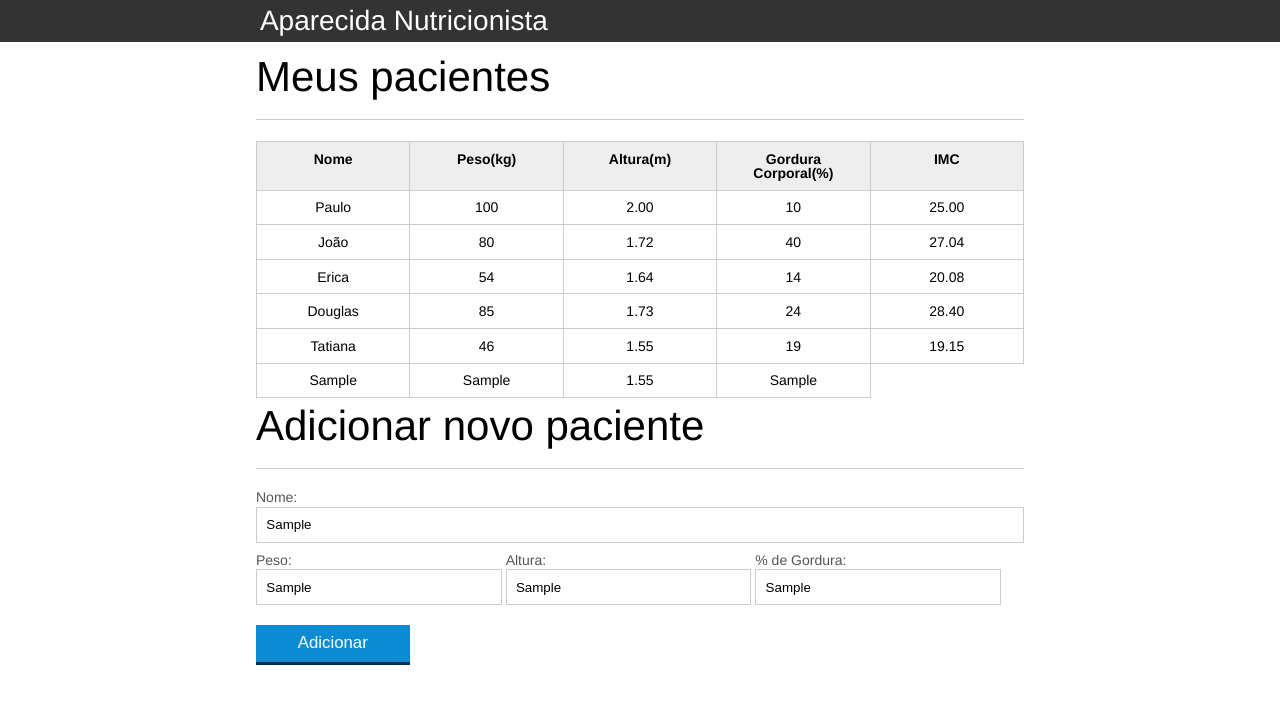
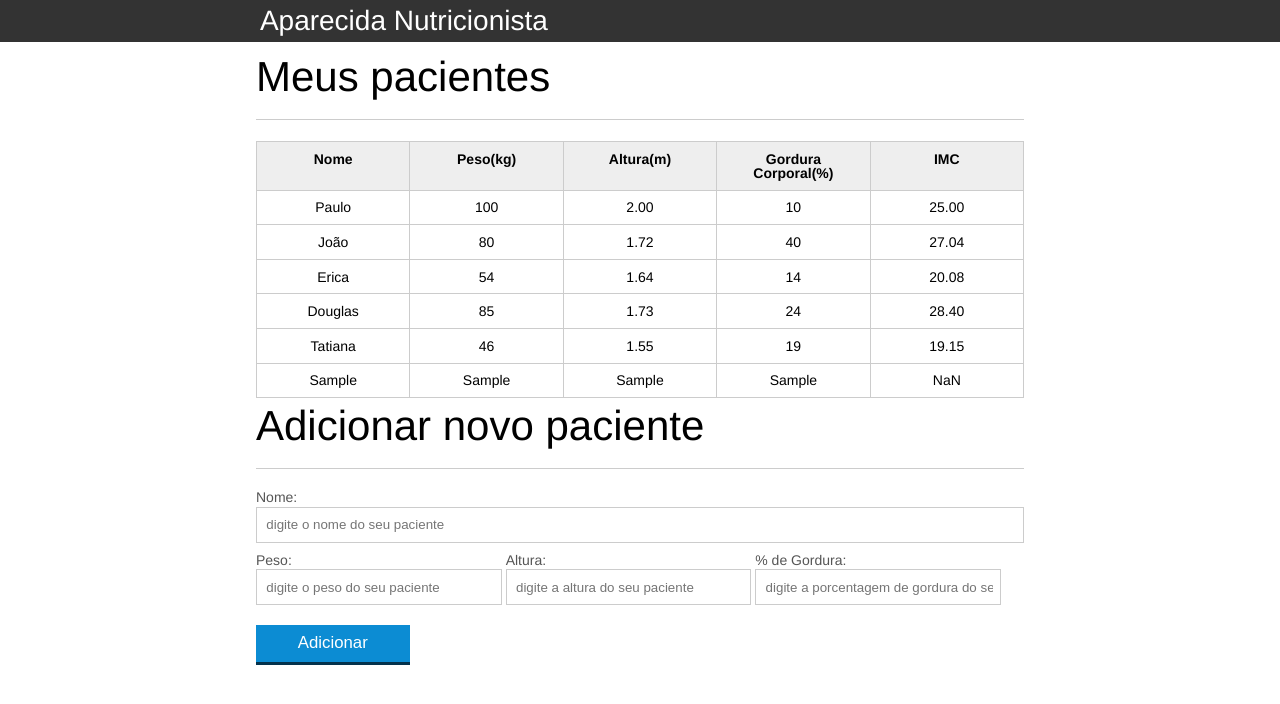
Before and after one commit to leonardobugoni/nutricionista, a plain HTML site: page index.html in a window 1280 px wide. Both pictures are taken after typing "Sample", "Sample", "Sample", "Sample" into the empty fields and a click on the button "Adicionar". Drawn offline with Linux system fonts and the light colour scheme.

Commit message:
Resolvendo bug do NOME

```diff
--- a/index.html
+++ b/index.html
@@ -97,5 +97,6 @@
 </section>
 		</main>
 		<script src="js/principal.js"></script>
+		<script src="js/form.js"></script>
 	</body>
 </html>
--- /dev/null
+++ b/js/form.js
@@ -0,0 +1,57 @@
+var botaoAdicionar = document.querySelector("#adicionar-paciente");
+botaoAdicionar.addEventListener("click" , function(event){ //Cria um evento de click chamando uma function
+	event.preventDefault(); //Evita o comportamento padrao de um evento
+
+	var form = document.querySelector("#form-adiciona");
+
+	var paciente = obtemPacienteDoFormulario(form);
+
+	var pacienteTr = montaTr(paciente);
+
+
+	var tabela = document.querySelector("#tabela-pacientes");
+
+	tabela.appendChild(pacienteTr);
+
+	form.reset();
+
+});
+
+	function montaTr(paciente) {
+
+	//Cria TR
+    var pacienteTr = document.createElement("tr");
+    pacienteTr.classList.add("paciente");
+
+    //Cria as TD's e a adiciona dentro da TR
+    pacienteTr.appendChild(montaTd(paciente.nome, "info-nome"));
+    pacienteTr.appendChild(montaTd(paciente.peso, "info-peso"));
+    pacienteTr.appendChild(montaTd(paciente.altura, "info-altura"));
+    pacienteTr.appendChild(montaTd(paciente.gordura, "info-gordura"));
+    pacienteTr.appendChild(montaTd(paciente.imc, "info-imc"));
+
+	// retorna a TR
+    return pacienteTr;
+}
+
+function montaTd(dado, classe) {
+    var td = document.createElement("td");
+    td.classList.add(classe);
+    td.textContent = dado;
+
+    return td;
+}
+
+
+function obtemPacienteDoFormulario(form) {
+
+    var paciente = {
+        nome: form.nome.value,
+        peso: form.peso.value,
+        altura: form.altura.value,
+        gordura: form.gordura.value,
+        imc: calculaImc(form.peso.value, form.altura.value)
+    }
+
+    return paciente;
+}
--- a/js/principal.js
+++ b/js/principal.js
@@ -32,46 +32,15 @@ for (var i = 0; i< pacientes.length; i++){
 	paciente.classList.add("paciente-invalido");
 	}
 	if (alturaValida && pesoValido){
-	var imc = peso / (altura * altura);
-	tdImc.textContent = imc.toFixed(2);
+	var imc = calculaImc(peso, altura);
+	tdImc.textContent = imc;
 	}
 
 }
 
-var botaoAdicionar = document.querySelector("#adicionar-paciente");
-botaoAdicionar.addEventListener("click" , function(){ //Cria um evento de click chamando uma function
-	event.preventDefault(); //Evita o comportamento padrao de um evento
+function calculaImc(peso,altura){
+	var imc = 0;
+	imc = peso / (altura * altura);
 
-	var form = document.querySelector("#form-adiciona");
-
-	var nome = form.nome.value;
-	var peso = form.peso.value;
-	var alutra = form.altura.value;
-	var gordura = form.gordura.value;
-
-	var pacienteTr = document.createElement("tr");
-
-	var nomeTd = document.createElement("td"); //Cria uma variavel e Cria um elemento Td (tabela) no codigo
-	var pesoTd = document.createElement("td");
-	var alturaTd = document.createElement("td");
-	var gorduraTd = document.createElement("td");
-	var imcTd = document.createElement("td");
-
-	nomeTd.textContent = nome; //Seleciona o conteudo do texto e liga com a variavel
-	pesoTd.textContent = peso;
-	alturaTd.textContent = altura;
-	gorduraTd.textContent = gordura
-
-	pacienteTr.appendChild(nomeTd);//Adiciona como filho de outra função
-	pacienteTr.appendChild(pesoTd);
-	pacienteTr.appendChild(alturaTd);
-	pacienteTr.appendChild(gorduraTd);
-
-	console.log(pacienteTr);
-
-	var tabela = document.querySelector("#tabela-pacientes");
-
-	tabela.appendChild(pacienteTr);
-
-
-});
+	return imc.toFixed(2);
+}
```
